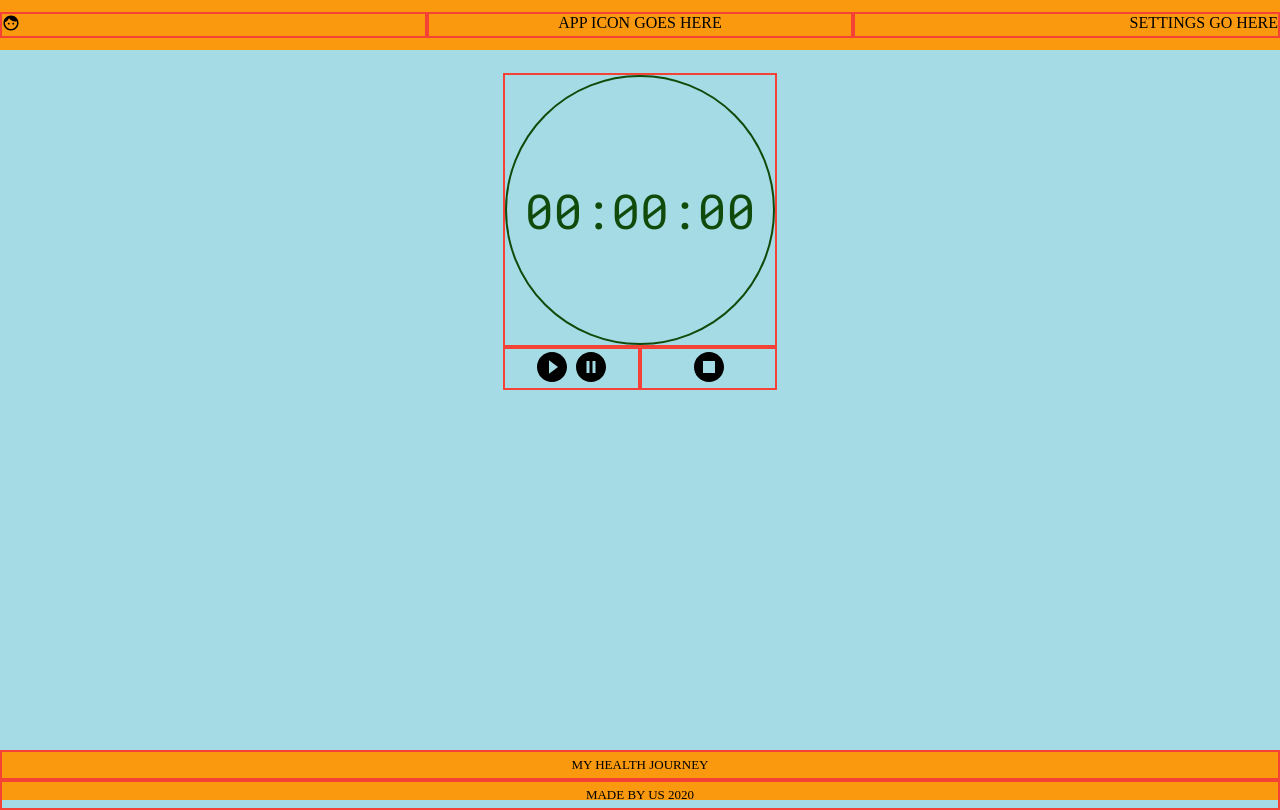
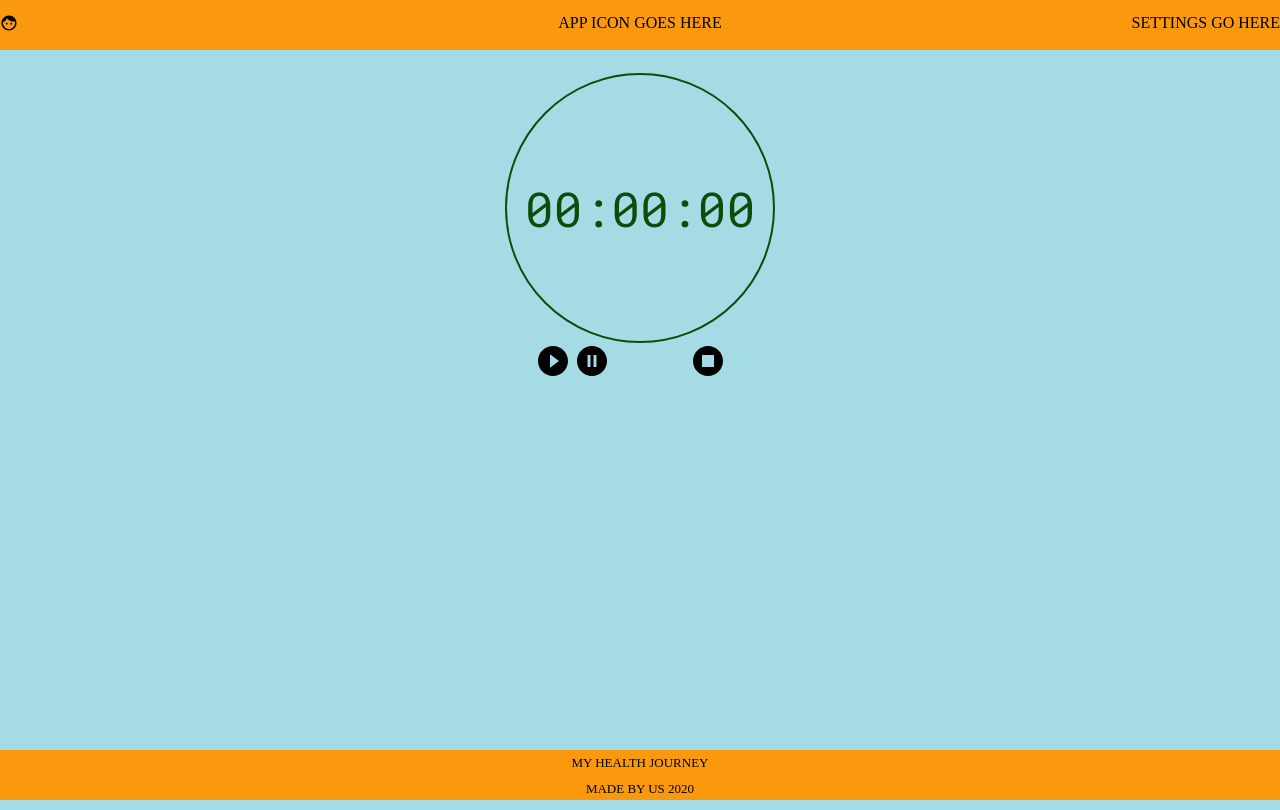
Before and after one commit to NordThing/Health-PWA, a PHP site: page / in a window 1280 px wide. Run offline with PHP 8.4, Linux system fonts and the light colour scheme.

Commit message:
Removed borders

```diff
--- a/css/index.css
+++ b/css/index.css
@@ -129,7 +129,6 @@ button {
     flex-direction: column;
     flex-basis: 100%;
     flex: 1;
-    border: 2px solid var(--testing);
    }
 
 /* HERE STARTS THE REAL CONTENT AND STYLING FOR THE SITE */
```
